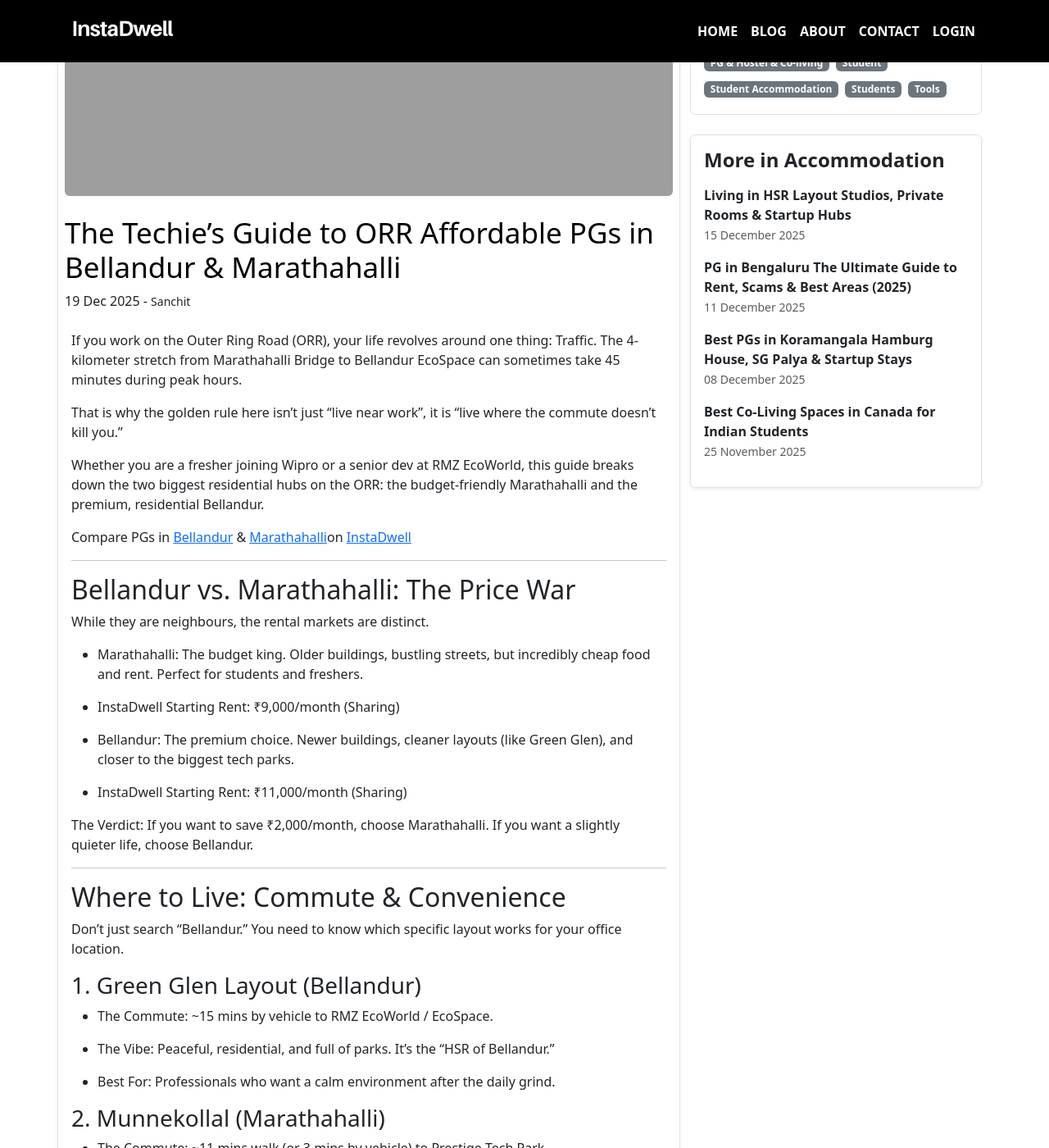
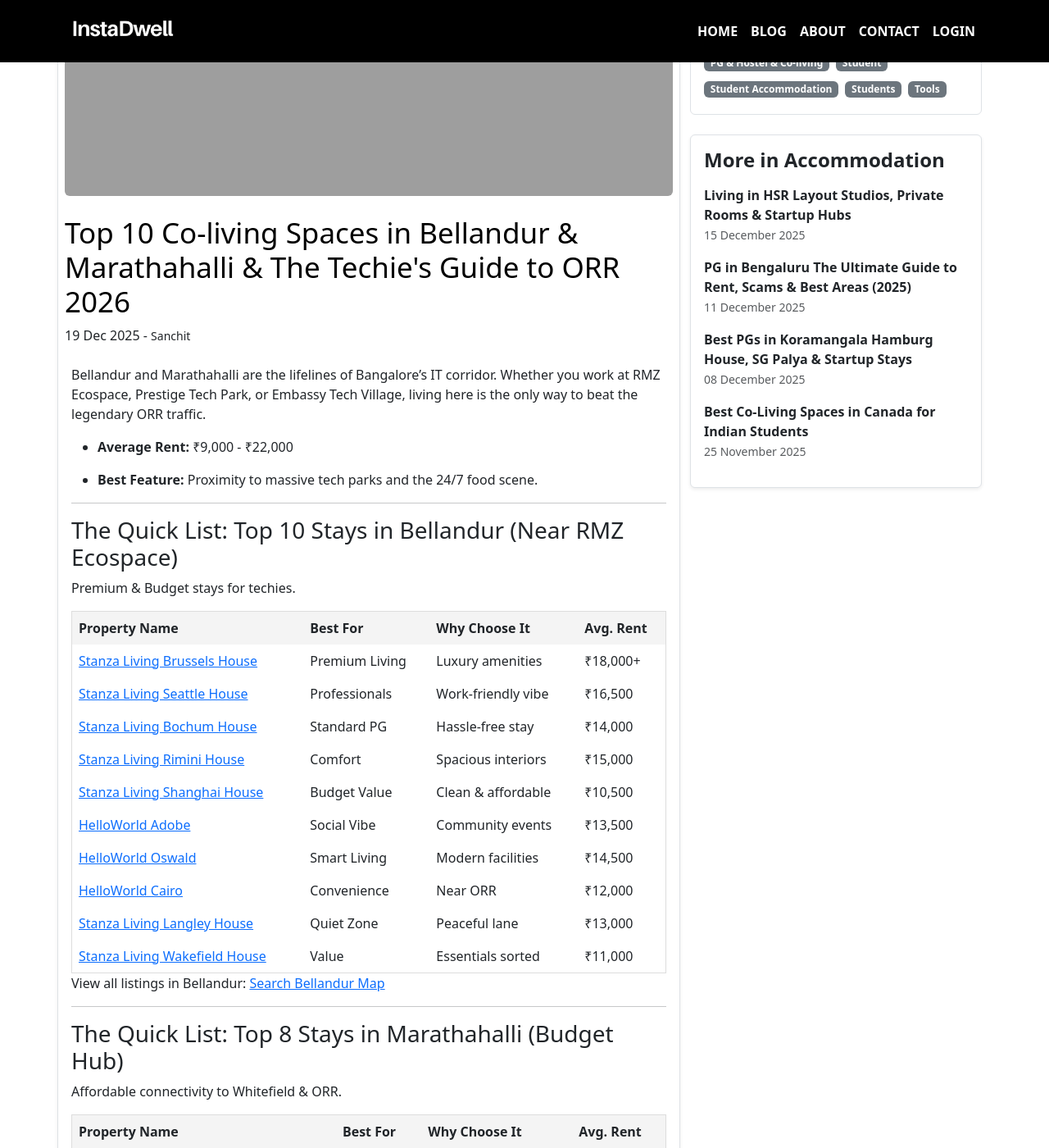
Before and after one commit to instadw/instadwell-blog, a Jekyll site: the page built from _posts/2025-12-19-top-10-co-living-spaces-in-bellandur-and-marathahalli-and-the-techies-guide-to-orr-2026.md, in a window 1280 px wide and 1400 px high, scrolled down 423 px. Shown: the whole window at 82% size. Built offline with Jekyll 4.4.1, drawn with Linux system fonts in a browser that asks for light colours; some of the changed text lies outside the part shown.

Commit message:
Update and rename 2025-12-19-the-techies-guide-to-orr-affordable-pgs-in-bellandur-and-marathahalli.md to 2025-12-19-top-10-co-living-spaces-in-bellandur-and-marathahalli-and-the-techies-guide-to-orr-2026.md

```diff
--- a/_posts/2025-12-19-the-techies-guide-to-orr-affordable-pgs-in-bellandur-and-marathahalli.md
+++ b/_posts/2025-12-19-top-10-co-living-spaces-in-bellandur-and-marathahalli-and-the-techies-guide-to-orr-2026.md
@@ -1,7 +1,7 @@
 ---
-title: "The Techie’s Guide to ORR Affordable PGs in Bellandur & Marathahalli"
-description: "Work at EcoSpace or Prestige Tech Park? Compare rents in Green Glen Layout vs. Munnekollal, find verified PGs, and hack your ORR commute."
-image: "/assets/images/the-techies-guide-to-orr-affordable-pgs-in-bellandur-and-marathahalli.webp"
+title: "Top 10 Co-living Spaces in Bellandur & Marathahalli & The Techie's Guide to ORR 2026"
+description: "Work on ORR? Compare Top 10 Co-living Spaces in Bellandur & Marathahalli. Read our guide on the Ecospace commute, water reality, and rent hacks."
+image: "/assets/images/top-10-co-living-spaces-in-bellandur-and-marathahalli-and-the-techies-guide-to-orr-2026.webp"
 layout: post
 permalink: /:title
 author: Sanchit
@@ -9,6 +9,54 @@
 date: 2025-12-19T09:14:00.000+05:30
 ---
 
+Bellandur and Marathahalli are the lifelines of Bangalore's IT corridor. Whether you work at RMZ Ecospace, Prestige Tech Park, or Embassy Tech Village, living here is the only way to beat the legendary ORR traffic.
+
+-   **Average Rent:** ₹9,000 - ₹22,000
+
+-   **Best Feature:** Proximity to massive tech parks and the 24/7 food scene.
+
+
+----------
+
+### The Quick List: Top 10 Stays in Bellandur (Near RMZ Ecospace)
+
+Premium & Budget stays for techies.
+
+| **Property Name**                                                                       | **Best For**   | **Why Choose It**  | **Avg. Rent** |
+| --------------------------------------------------------------------------------------- | -------------- | ------------------ | ------------- |
+| [Stanza Living Brussels House](https://instadwell.com/properties/2549-brussels-house)   | Premium Living | Luxury amenities   | ₹18,000+      |
+| [Stanza Living Seattle House](https://instadwell.com/properties/2536-seattle-house)     | Professionals  | Work-friendly vibe | ₹16,500       |
+| [Stanza Living Bochum House](https://instadwell.com/properties/2555-bochum-house)       | Standard PG    | Hassle-free stay   | ₹14,000       |
+| [Stanza Living Rimini House](https://instadwell.com/properties/2541-rimini-house)       | Comfort        | Spacious interiors | ₹15,000       |
+| [Stanza Living Shanghai House](https://instadwell.com/properties/2529-shanghai-house)   | Budget Value   | Clean & affordable | ₹10,500       |
+| [HelloWorld Adobe](https://instadwell.com/properties/3204-helloworld-adobe)             | Social Vibe    | Community events   | ₹13,500       |
+| [HelloWorld Oswald](https://instadwell.com/properties/3188-helloworld-oswald)           | Smart Living   | Modern facilities  | ₹14,500       |
+| [HelloWorld Cairo](https://instadwell.com/properties/3182-helloworld-cairo)             | Convenience    | Near ORR           | ₹12,000       |
+| [Stanza Living Langley House](https://instadwell.com/properties/2626-langley-house)     | Quiet Zone     | Peaceful lane      | ₹13,000       |
+| [Stanza Living Wakefield House](https://instadwell.com/properties/2650-wakefield-house) | Value          | Essentials sorted  | ₹11,000       |
+
+View all listings in Bellandur: [Search Bellandur Map](https://instadwell.com/search?lat=12.9304278&lng=77.678404&location=Bellandur%2C%20Bengaluru%2C%20Karnataka%2C%20India&city=Bengaluru&country=India)
+
+----------
+
+### The Quick List: Top 8 Stays in Marathahalli (Budget Hub)
+
+Affordable connectivity to Whitefield & ORR.
+
+| **Property Name**                                                                         | **Best For** | **Why Choose It**   | **Avg. Rent** |
+| ----------------------------------------------------------------------------------------- | ------------ | ------------------- | ------------- |
+| [Stanza Living Scottsdale House](https://instadwell.com/properties/2599-scottsdale-house) | Premium      | Top-tier facilities | ₹16,000       |
+| [Stanza Living Norwich House](https://instadwell.com/properties/2531-norwich-house)       | Budget       | Great value         | ₹9,500        |
+| [HelloWorld AECS](https://instadwell.com/properties/3201-helloworld-aecs)                 | Foodies      | Near AECS Layout    | ₹15,500       |
+| [Stanza Living Springbok House](https://instadwell.com/properties/2552-springbok-house)   | Social       | Active crowd        | ₹17,000       |
+| [HelloWorld Brookefield](https://instadwell.com/properties/3181-helloworld-brookefield)   | Freedom      | No lock-in          | ₹14,000       |
+| [Stanza Living Chatham House](https://instadwell.com/properties/2593-chatham-house)       | Standard     | Reliable PG         | ₹12,000       |
+| [Stanza Living Heidelberg House](https://instadwell.com/properties/2543-heidelberg-house) | Work         | Near tech parks     | ₹13,500       |
+| [Stanza Living Nottingham House](https://instadwell.com/properties/3517-nottingham-house) | Students     | Affordable          | ₹11,000       |
+
+View all listings in Marathahalli: [Search Marathahalli Map](https://instadwell.com/search?lat=12.956924&lng=77.701127&location=Marathahalli%2C+Bengaluru%2C+Karnataka+560037%2C+India&city=Bengaluru&country=India&page=1)
+
+## The Techie’s Guide to ORR Affordable PGs in Bellandur & Marathahalli
 If you work on the Outer Ring Road (ORR), your life revolves around one thing: Traffic. The 4-kilometer stretch from Marathahalli Bridge to Bellandur EcoSpace can sometimes take 45 minutes during peak hours.
 
 That is why the golden rule here isn't just "live near work", it is "live where the commute doesn't kill you."
```
